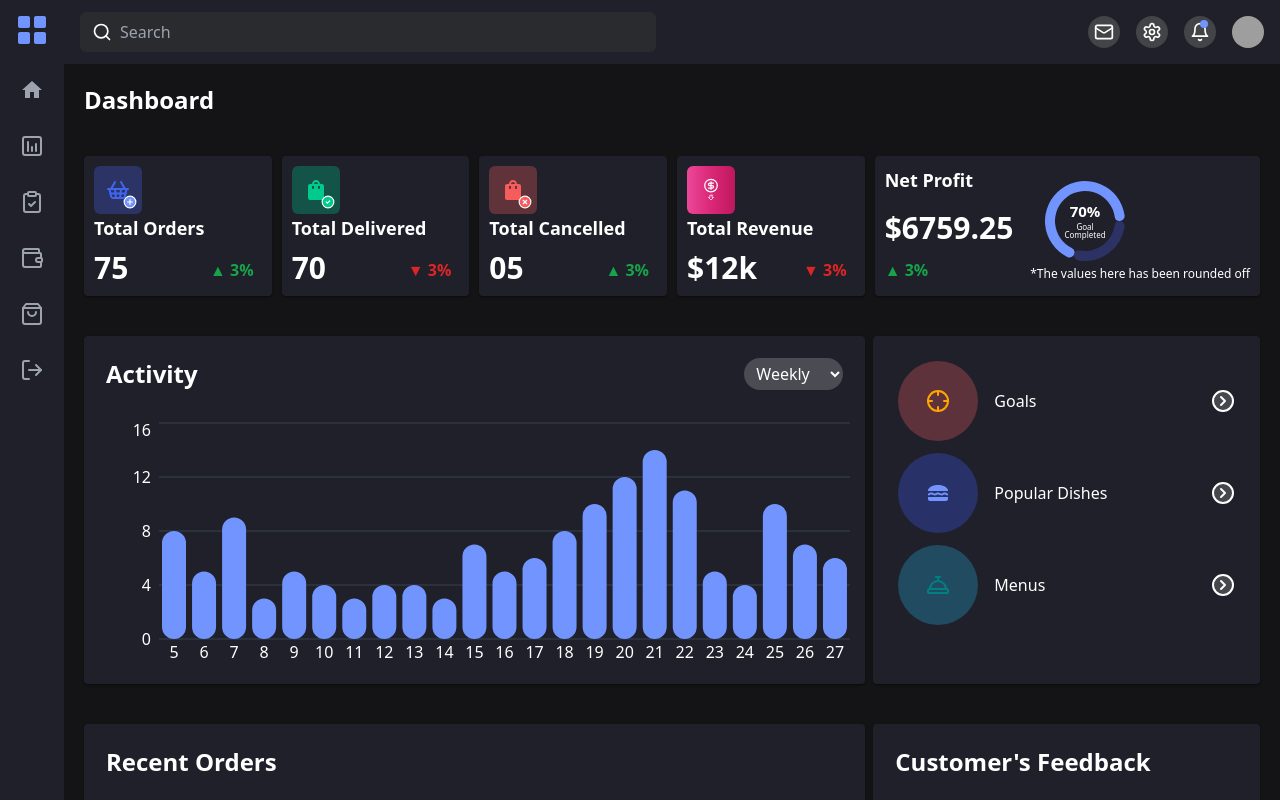
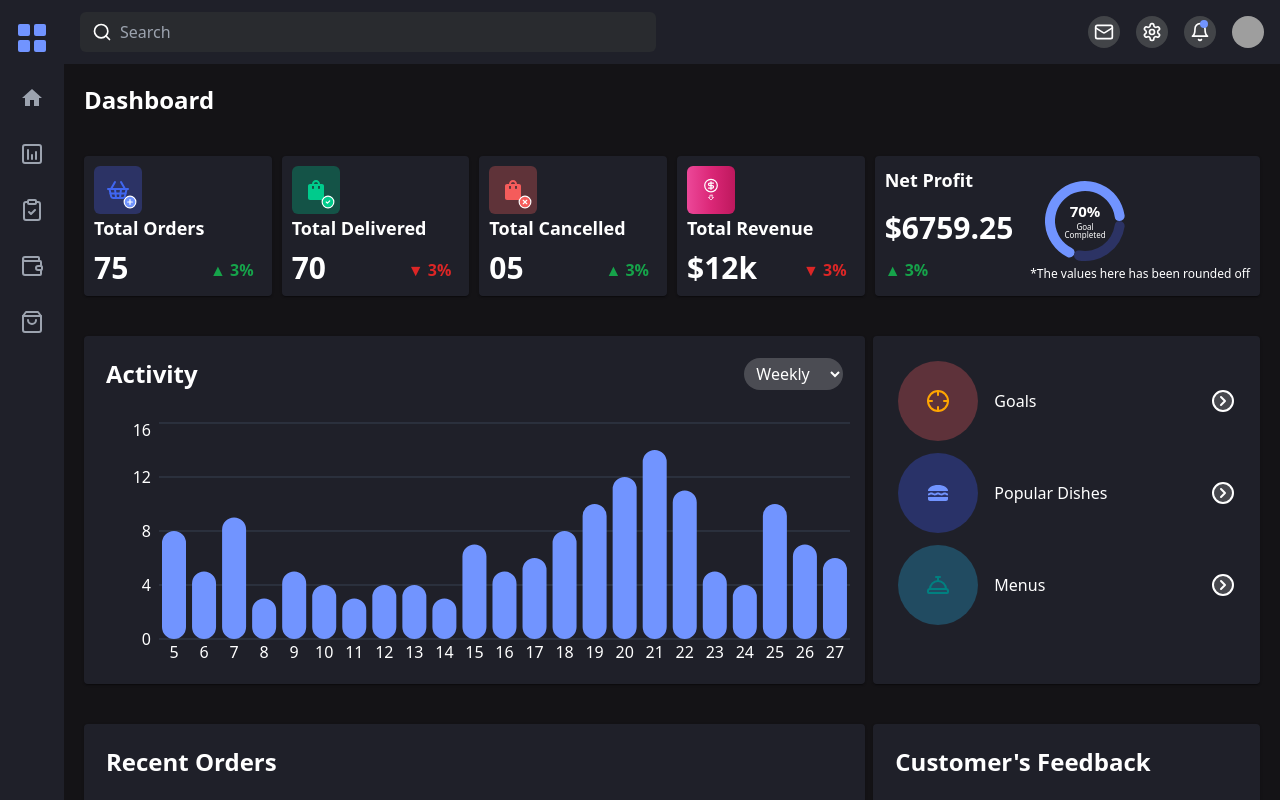
Before and after one commit to CKNKP/assignment, a React (Vite) app: page / in a window 1280 px wide. Shown: the top 800 px of the page. Built offline with nearby package versions, Linux system fonts and the light colour scheme; grey boxes are pictures that could not be loaded.

Commit message:
signout button

```diff
--- a/src/App.jsx
+++ b/src/App.jsx
@@ -192,14 +192,14 @@ const App = ({ children }) => {
 
   return (
     <div className="flex min-h-screen bg-[#141316] text-white w-full">
-      <aside className="w-16 bg-[#1F2029] flex flex-col items-center py-4 space-y-8">
+      <aside className="w-16 bg-[#1F2029] flex flex-col items-center py-6 space-y-8">
         <div className="grid grid-cols-2 gap-1">
-          <div className="w-3 h-3 bg-[#7194FF] rounded-sm  "></div>
+          <div className="w-3 h-3 bg-[#7194FF] rounded-sm"></div>
           <div className="w-3 h-3 bg-[#7194FF] rounded-sm"></div>
           <div className="w-3 h-3 bg-[#7194FF] rounded-sm"></div>
           <div className="w-3 h-3 bg-[#7194FF] rounded-sm"></div>
         </div>
-        <nav className="flex flex-col space-y-8">
+        <nav className="flex flex-col space-y-8 flex-grow">
           <Tooltip title="Home" placement="right" arrow>
             <span>
               <HomeIcon className="text-gray-400 hover:text-[#7194FF] cursor-pointer" />
@@ -225,12 +225,12 @@ const App = ({ children }) => {
               <ShoppingBag className="text-gray-400 hover:text-[#7194FF] cursor-pointer" />
             </span>
           </Tooltip>
-          <Tooltip title="Log Out" placement="right" arrow>
-            <span>
-              <LogOut className="text-gray-400 hover:text-[#7194FF] cursor-pointer" />
-            </span>
-          </Tooltip>
         </nav>
+        <Tooltip title="Log Out" placement="right" arrow>
+          <span>
+            <LogOut className="text-gray-400 hover:text-[#7194FF] cursor-pointer" />
+          </span>
+        </Tooltip>
       </aside>
 
       <div className="flex-1 flex flex-col">
```
